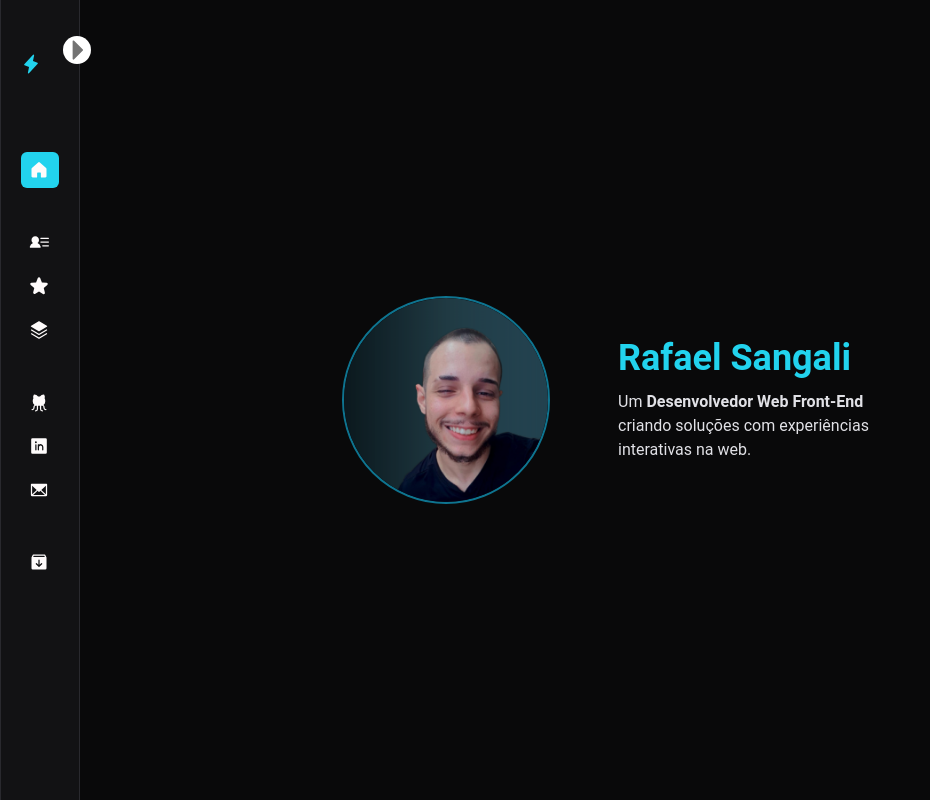
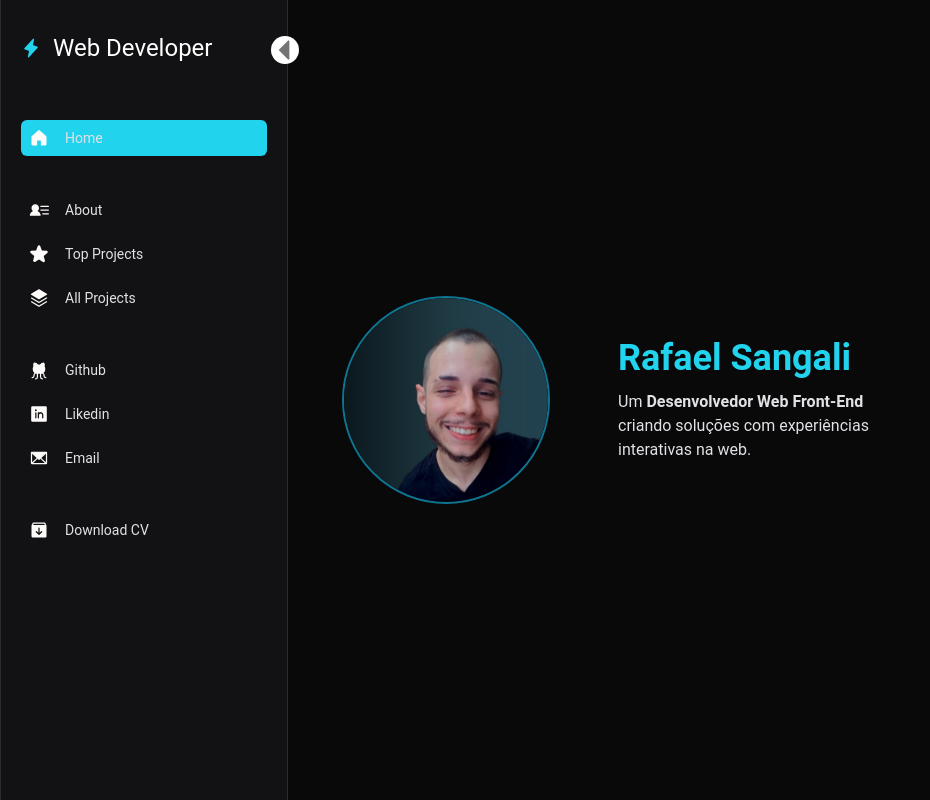
Before and after one commit to rafaelsangali/portfolio, a React (Vite) app: page / in a window 1280 px wide. Shown: the whole page, without its empty margins (0-930 px from the left). Built offline with nearby package versions, Linux system fonts and the light colour scheme.

Commit message:
changing state sidebar

```diff
--- a/src/components/Sidebar/index.tsx
+++ b/src/components/Sidebar/index.tsx
@@ -4,7 +4,7 @@ import { transformPath } from "../../utils/changePathToRedirect";
 import { Links, MainTitle, Menus } from "./objetcMenu";
 
 export default function Sidebar() {
-  const [open, setOpen] = useState(false);
+  const [open, setOpen] = useState(true);
   const path = transformPath();
 
   return (
```
